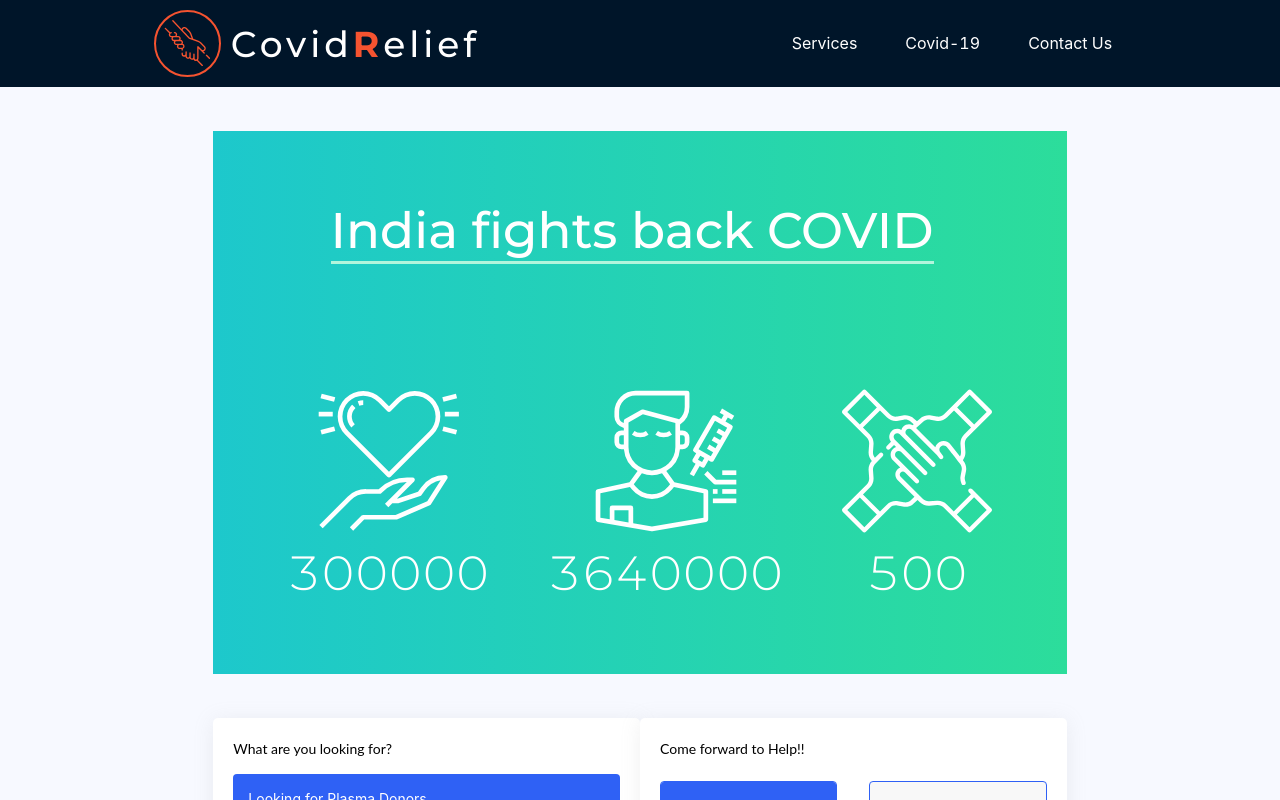
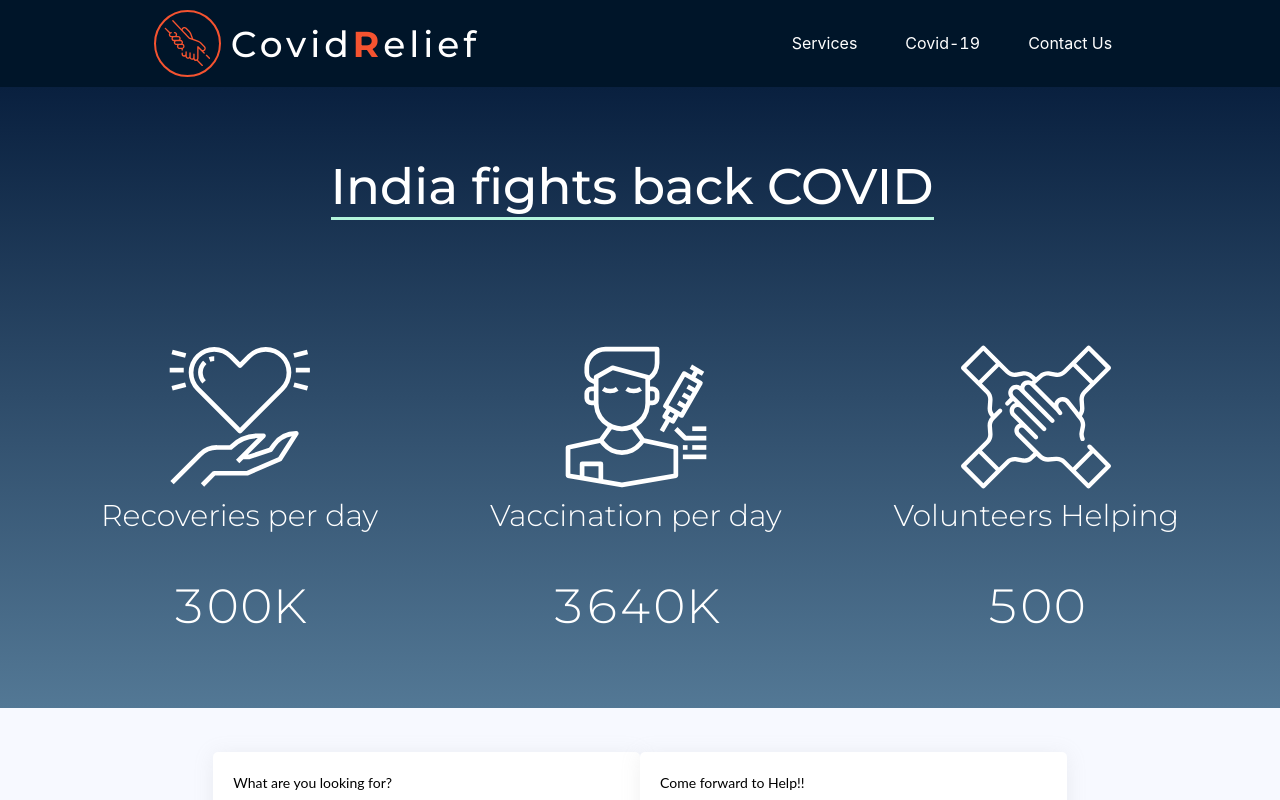
Before and after one commit to ipectrinity/reactivedeveloperz, a React (Create React App) app: page / in a window 1280 px wide. Shown: the top 800 px of the page. Built offline with nearby package versions, Linux system fonts and the light colour scheme.

Commit message:
Banner Finalizing

```diff
--- a/src/Components/Banner/Banner.js
+++ b/src/Components/Banner/Banner.js
@@ -9,13 +9,13 @@ import IncrementCount from "../IncrementCount/IncrementCount";
 const Banner = () => {
   return (
     <Row justify='center'>
-      <Col sm={22} xs={22} lg={16} md={22}>
+      <Col sm={24} xs={24} lg={24} md={24}>
         <div class={classes.staticSlider3}>
           <h1 class={classes.title}>
             <div className={classes.Typewriter}>
               <Typewriter
                 options={{
-                  strings: ['CHEERS INDIA!!', 'India fights back COVID-19'],
+                  strings: ["CHEERS INDIA!!", "India fights back COVID-19"],
                   autoStart: true,
                   loop: true,
                   delay: 75,
@@ -27,20 +27,23 @@ const Banner = () => {
           <div className={classes.statsSection}>
             <div className={classes.imageStat}>
               <img src={life} alt='life icon' />
+              <p style={{ fontSize: "30px" }}>Recoveries per day</p>
               <p>
-                <IncrementCount number={"300000"} duration={"2"} />
+                <IncrementCount number={"300"} duration={"2"} text={"K"} />
               </p>
             </div>
             <div className={classes.imageStat}>
               <img src={vaccination} alt='vaccine icon' />
+              <p style={{ fontSize: "30px" }}>Vaccination per day</p>
               <p>
-                <IncrementCount number={"3640000"} duration={"2"} />
+                <IncrementCount number={"3640"} duration={"2"} text={"K"} />
               </p>
             </div>
             <div className={classes.imageStat}>
               <img src={volunteers} alt='volunteer icon' />
+              <p style={{ fontSize: "30px" }}>Volunteers Helping</p>
               <p>
-                <IncrementCount number={"500"} duration={"2"} />
+                <IncrementCount number={"500"} duration={"2"} text={""} />
               </p>
             </div>
           </div>
@@ -54,9 +57,9 @@ export default Banner;
 
 <Typewriter
   options={{
-    strings: ['CHEERS INDIA!!', 'India fights back COVID-19'],
+    strings: ["CHEERS INDIA!!", "India fights back COVID-19"],
     autoStart: true,
     loop: true,
     delay: 75,
   }}
-/>
+/>;
--- a/src/Components/Banner/Banner.module.css
+++ b/src/Components/Banner/Banner.module.css
@@ -35,7 +35,9 @@
 }
 
 .staticSlider3 .textSuccessGradiant {
-  background: #2cdd9b;
+  /* background: #48c6ef;
+  background: linear-gradient(90deg, #48c6ef 0%, #6f86d6 100%); */
+  /* background: #2cdd9b;
   background: -webkit-linear-gradient(
     legacy-direction(to right),
     #2cdd9b 0%,
@@ -53,11 +55,15 @@
   background: linear-gradient(to right, #2cdd9b 0%, #1dc8cc 100%);
   -webkit-background-clip: text;
   background-clip: text;
-  -webkit-text-fill-color: transparent;
+  -webkit-text-fill-color: transparent; */
 }
 
 .staticSlider3 {
-  background: #2cdd9b;
+  background: #09203f;
+  background: linear-gradient(180deg, #09203f 0%, #537895 100%);
+  /* background: #48c6ef;
+  background: linear-gradient(90deg, #48c6ef 0%, #6f86d6 100%); */
+  /* background: #2cdd9b;
   background: -webkit-linear-gradient(
     legacy-direction(to right),
     #2cdd9b 0%,
@@ -72,11 +78,13 @@
   );
   background: -webkit-linear-gradient(left, #2cdd9b 0%, #1dc8cc 100%);
   background: -o-linear-gradient(left, #2cdd9b 0%, #1dc8cc 100%);
-  background: linear-gradient(to right, #2cdd9b 0%, #1dc8cc 100%);
+  background: linear-gradient(to right, #2cdd9b 0%, #1dc8cc 100%); */
 }
 
 .staticSlider3 {
-  background: #1dc8cc;
+  /* background: #48c6ef;
+  background: linear-gradient(90deg, #48c6ef 0%, #6f86d6 100%); */
+  /* background: #1dc8cc;
   background: -webkit-linear-gradient(
     legacy-direction(to right),
     #1dc8cc 0%,
@@ -91,7 +99,7 @@
   );
   background: -webkit-linear-gradient(left, #1dc8cc 0%, #2cdd9b 100%);
   background: -o-linear-gradient(left, #1dc8cc 0%, #2cdd9b 100%);
-  background: linear-gradient(to right, #1dc8cc 0%, #2cdd9b 100%);
+  background: linear-gradient(to right, #1dc8cc 0%, #2cdd9b 100%); */
 }
 
 .staticSlider3 {
--- a/src/Components/IncrementCount/IncrementCount.js
+++ b/src/Components/IncrementCount/IncrementCount.js
@@ -1,6 +1,6 @@
 import React, { useState, useEffect } from "react";
 
-const IncrementCount = ({ number, duration }) => {
+const IncrementCount = ({ number, duration, text }) => {
   const [count, setCount] = useState("0");
 
   useEffect(() => {
@@ -22,7 +22,12 @@ const IncrementCount = ({ number, duration }) => {
     // dependency array
   }, [number, duration]);
 
-  return <div>{count}</div>;
+  return (
+    <div>
+      {count}
+      {text}
+    </div>
+  );
 };
 
 export default IncrementCount;
--- a/src/Containers/Home/Home.js
+++ b/src/Containers/Home/Home.js
@@ -1,6 +1,6 @@
 import React from "react";
 // import classes from './Home.module.css'
-import HeaderBlock from '../../Components/Header/Header'
+import HeaderBlock from "../../Components/Header/Header";
 import Banner from "../../Components/Banner/Banner";
 import FooterBlock from "../../Components/Footer/Footer";
 import ActionSection from "../../Components/ActionSection/ActionSection";
@@ -8,29 +8,28 @@ import Symptomps from "../../Components/InfoCards/Symptomps";
 import Preventions from "../../Components/InfoCards/Preventions";
 import Cure from "../../Components/InfoCards/Cure";
 
-
 const Home = (props) => {
-
-
-  return (<>
-    <HeaderBlock/>
-    <br/><br/>
-    <Banner/>
-    <br/><br/>
-    <ActionSection {...props} />
-    <br/><br/>
-    <Symptomps/>
-    <br/><br/>
-    <Preventions/>
-    <br/><br/>
-    <Cure/>
-    <br/><br/>
-    <FooterBlock />
-
-
-
-  </>
-  )
+  return (
+    <>
+      <HeaderBlock />
+      <Banner />
+      <br />
+      <br />
+      <ActionSection {...props} />
+      <br />
+      <br />
+      <Symptomps />
+      <br />
+      <br />
+      <Preventions />
+      <br />
+      <br />
+      <Cure />
+      <br />
+      <br />
+      <FooterBlock />
+    </>
+  );
 };
 
 export default Home;
```
Also changed, not shown: 1 other file (tests, documents, lock files or other folders).
